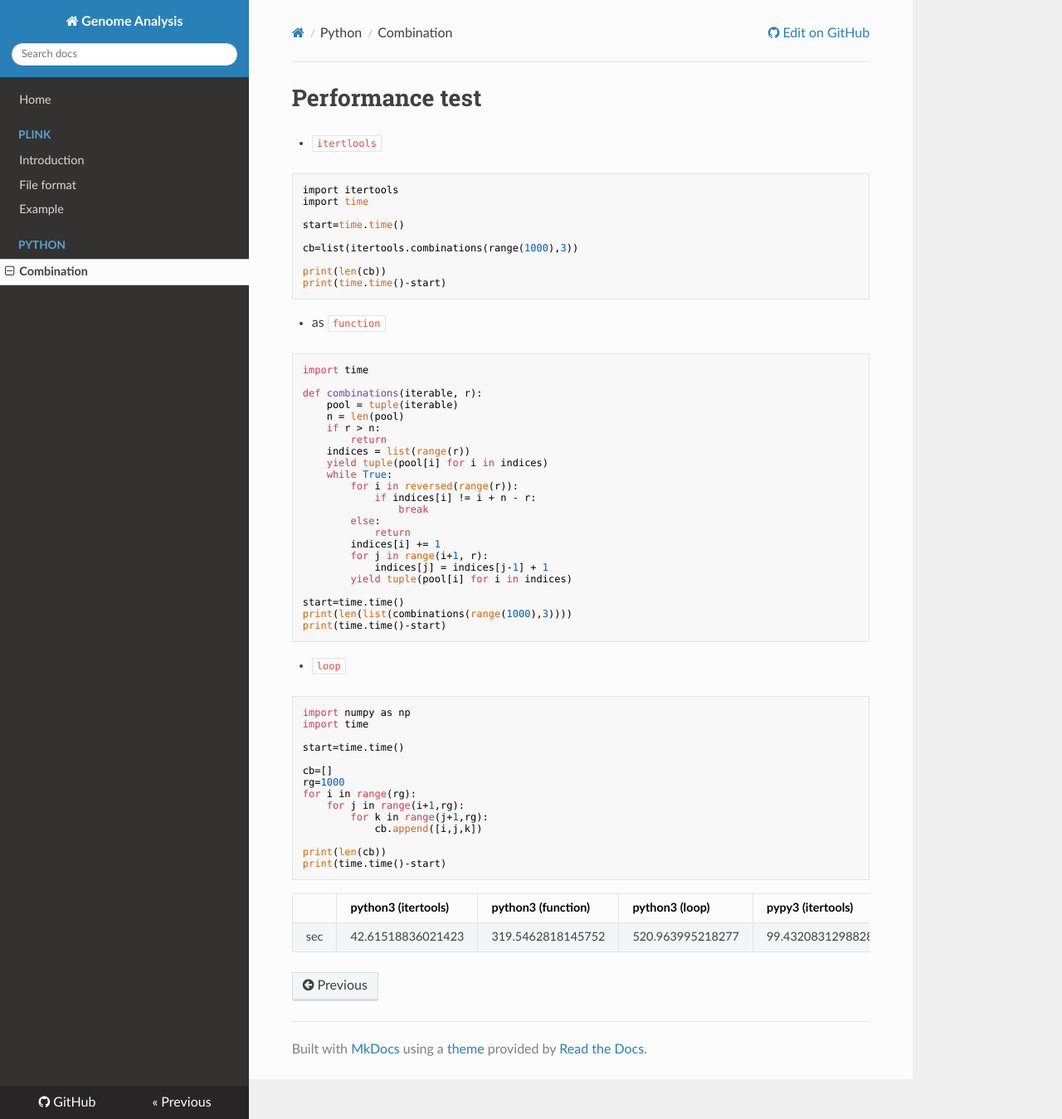
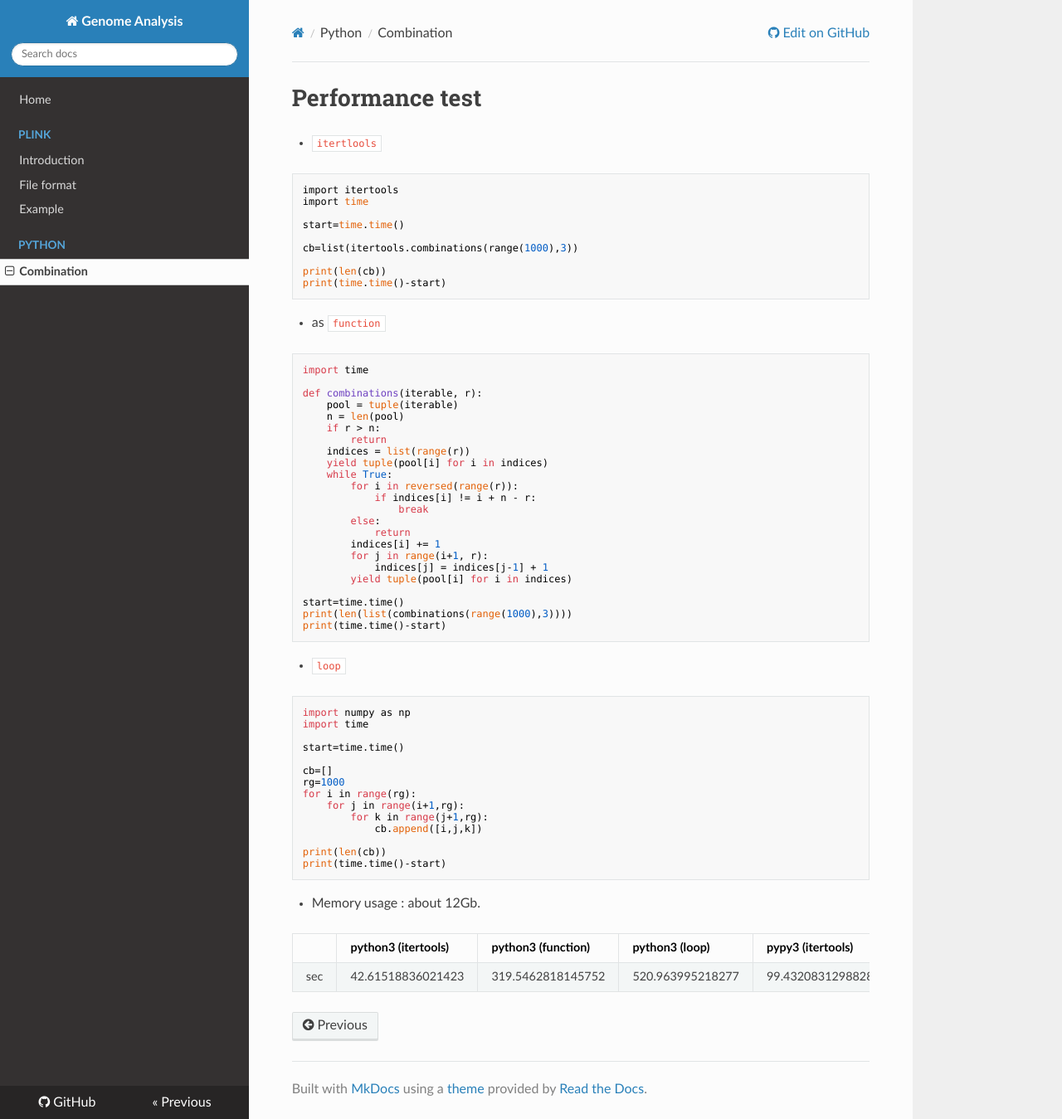
Before and after one commit to WonyoungCho/plink, an MkDocs documentation site: the page built from docs/python_combo.md, in a window 1280 px wide and 1349 px high. Shown: the whole window at 83% size. Built offline with MkDocs 1.6.1, drawn with Linux system fonts in a browser that asks for light colours; nearby versions of some CDN libraries; old or Windows-style settings are respelled for this version of MkDocs.

Commit message:
Update python_combo.md

````diff
--- a/docs/python_combo.md
+++ b/docs/python_combo.md
@@ -58,6 +58,7 @@ print(len(cb))
 print(time.time()-start)
 ```
 
+- Memory usage : about 12Gb.
 
 ||python3 (itertools)|python3 (function)|python3 (loop)|pypy3 (itertools)|pypy3 (function)|pypy3 (loop)|
 |-|-|-|-|-|-|-|
````
